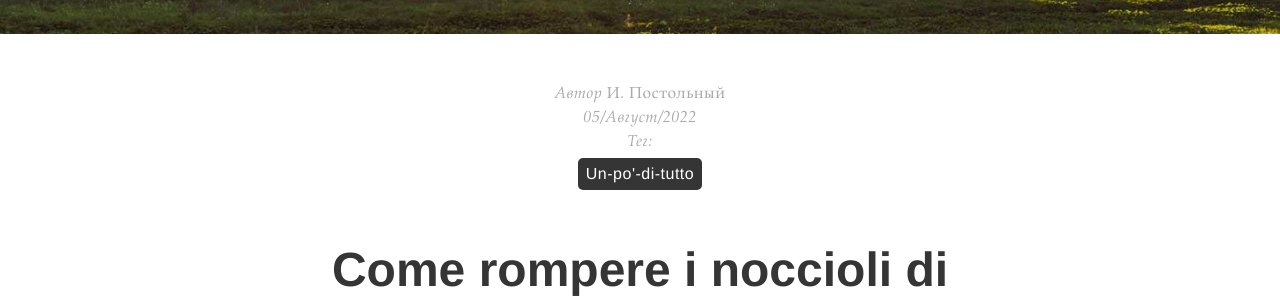
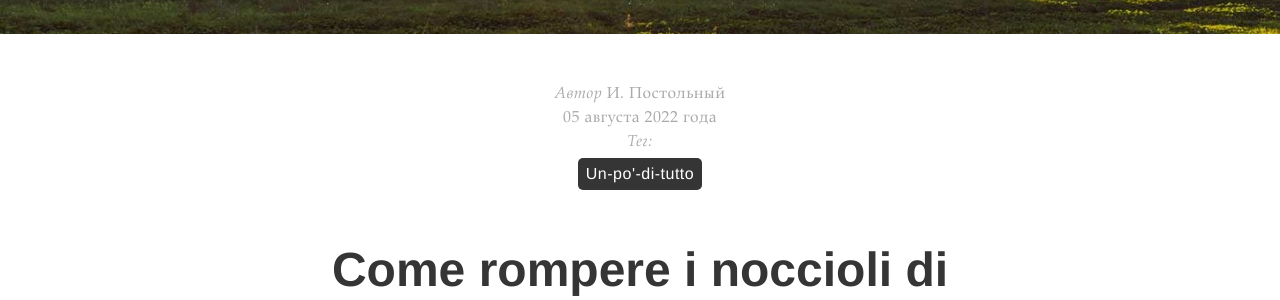
Before and after one commit to postolny/postolny.github.io, a Jekyll site: the page built from _posts/2022-08-05-come-rompere-i-noccioli-di-albicocca.md, in a window 1280 px wide. Shown: the part 364-664 px from the top of the page. Built offline with Jekyll 4.4.1, drawn with Linux system fonts in a browser that asks for light colours.

Commit message:
Add files via upload

```diff
--- a/_layouts/post.html
+++ b/_layouts/post.html
@@ -14,13 +14,10 @@ layout: default
 
     {% if page.date %}
     <br>
-    <time>
-      {% assign months = "Январь|Февраль|Март|Апрель|Май|Июнь|Июль|Август|Сентябрь|Октябрь|Ноябрь|Декабрь" | split: "|" %}
+    <time datetime="{{ page.date | date: '%Y-%m-%d' }}">
+      {% assign months = site.months | default: "января|февраля|марта|апреля|мая|июня|июля|августа|сентября|октября|ноября|декабря" | split: "|" %}
       {% assign m = page.date | date: "%-m" | minus: 1 %}
-      {% assign day = page.date | date: "%d" %}
-      {% assign month = months[m] %}
-      {% assign year = page.date | date: "%Y" %}
-      <span>{{ day }}/{{ month }}/{{ year }}</span>
+      {{ page.date | date: '%d' }} {{ months[m] }} {{ page.date | date: '%Y' }} года
     </time>
     {% endif %}
 
```
